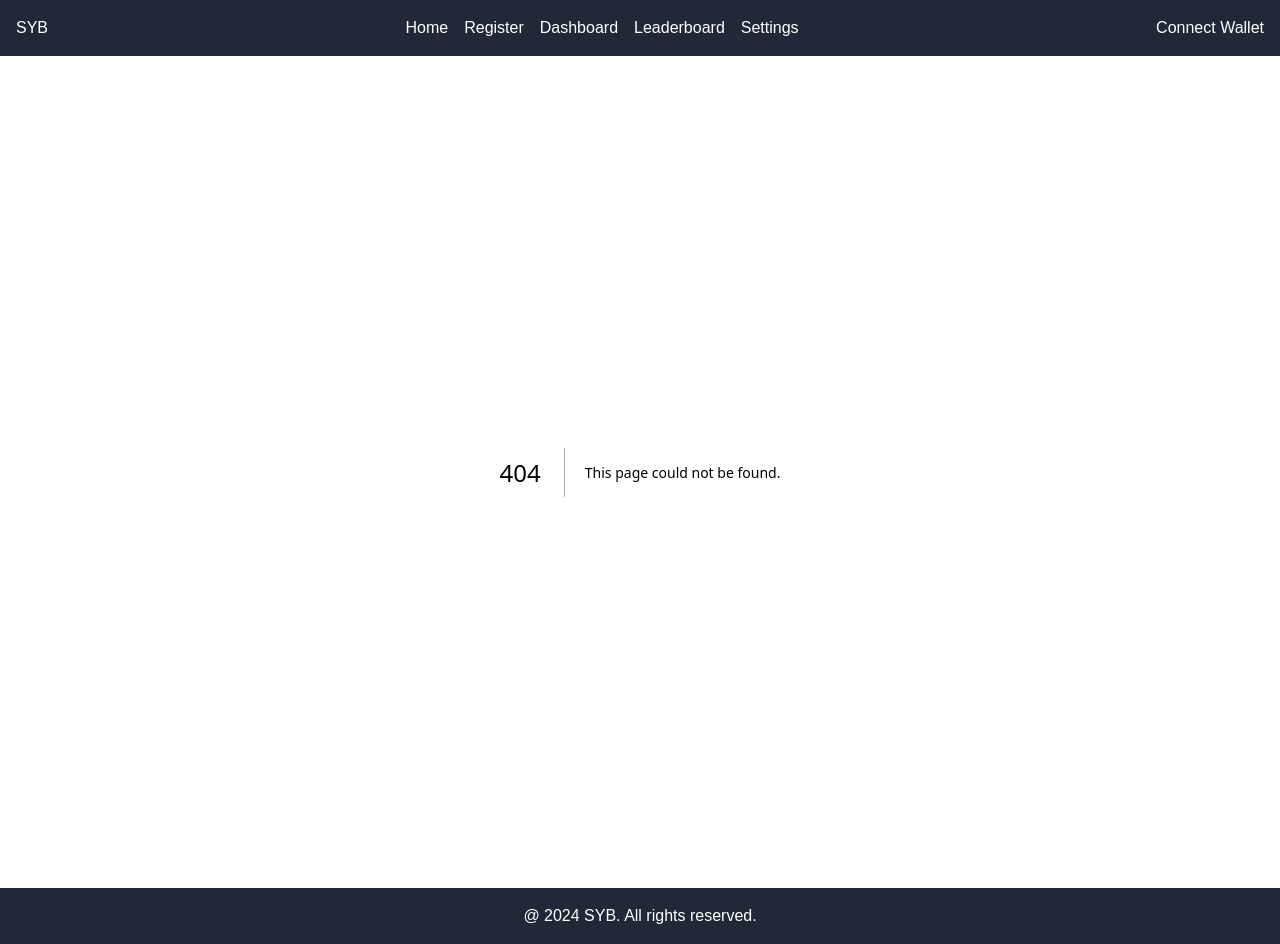
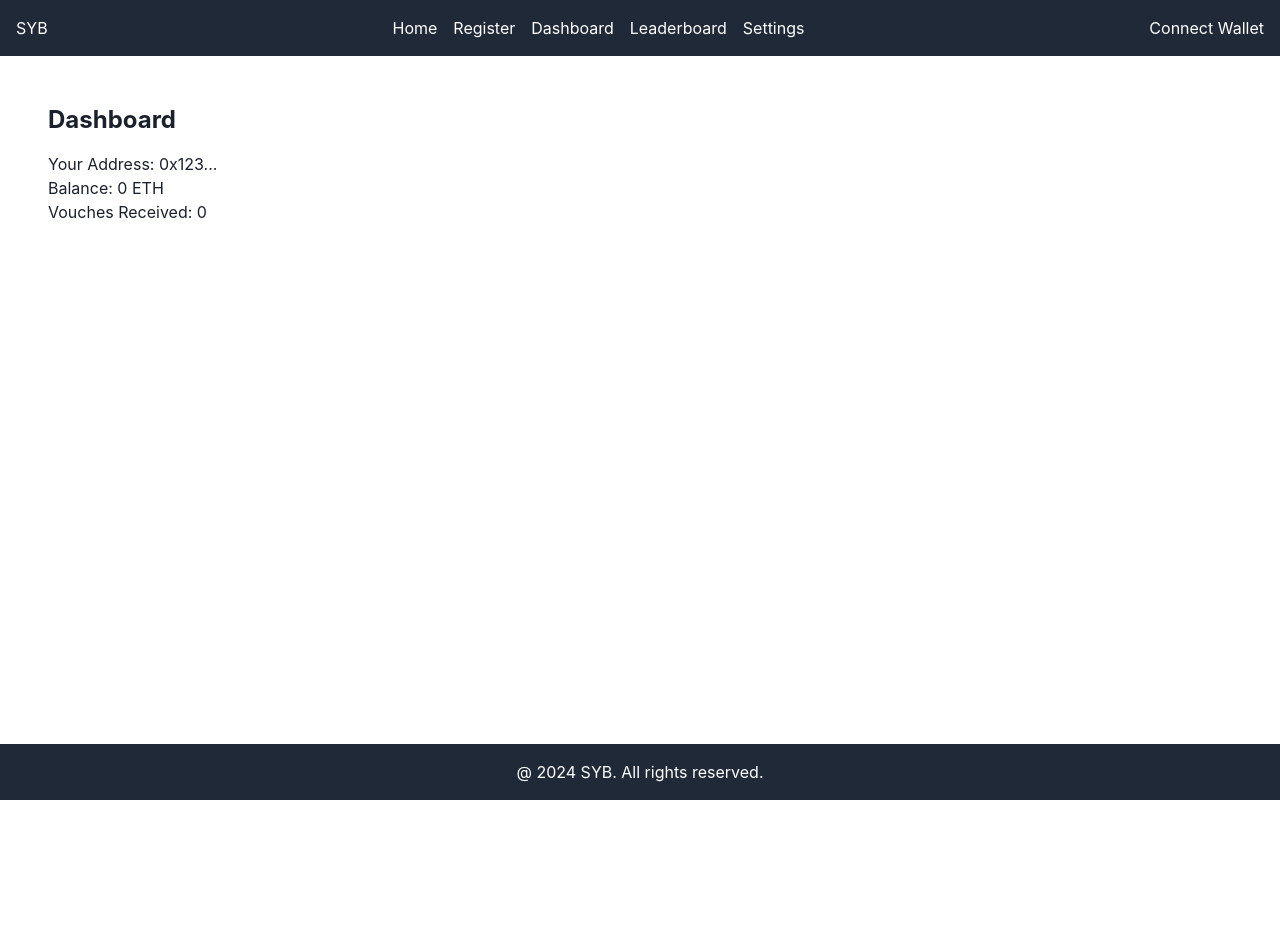
Before and after one commit to tokamak-network/tokamak-sybil-resistance, a Next.js app in the folder frontend/: page /dashboard in a window 1280 px wide. Before the commit this address had no page. After the commit the page ends 800 px from the top, so only its background shows below. Built offline with nearby package versions, Linux system fonts and the light colour scheme.

Commit message:
Init Chakra

```diff
--- a/frontend/app/components/Header.tsx
+++ b/frontend/app/components/Header.tsx
@@ -5,9 +5,9 @@ import Link from "next/link";
 
 const Header: React.FC = () => {
   return (
-    <header className="flex justify-between items-center p-4 bg-gray-800 text-white">
-      <div className="logo">SYB</div>
-      <nav className="flex space-x-4">
+    <header className="flex flex-col md:flex-row justify-between items-center p-4 bg-gray-800 text-white">
+      <div className="logo mb-4 md:mb-0">SYB</div>
+      <nav className="flex flex-col md:flex-row space-y-2 md:space-y-0 md:space-x-4 mb-4 md:mb-0">
         <Link href="/">Home</Link>
         <Link href="/registeer">Register</Link>
         <Link href="/dashboard">Dashboard</Link>
--- /dev/null
+++ b/frontend/app/dashboard/page.tsx
@@ -0,0 +1,14 @@
+import React from "react";
+
+const Dashboard: React.FC = () => (
+  <div className="p-8">
+    <h2 className="text-2xl font-bold">Dashboard</h2>
+    <div className="mt-4">
+      <div>Your Address: 0x123...</div>
+      <div>Balance: 0 ETH</div>
+      <div>Vouches Received: 0</div>
+    </div>
+  </div>
+);
+
+export default Dashboard;
--- a/frontend/app/layout.tsx
+++ b/frontend/app/layout.tsx
@@ -1,5 +1,6 @@
 import type { Metadata } from "next";
-import localFont from "next/font/local";
+import React from "react";
+import { ChakraProvider } from "@chakra-ui/react";
 import "./globals.css";
 import Header from "./components/Header";
 
@@ -16,6 +17,7 @@ export default function RootLayout({
   return (
     <html lang="en">
       <body className="flex flex-col min-h-screen">
+        <ChakraProvider>
           {/* Header */}
           <Header />
           {/* Main content area */}
@@ -24,6 +26,7 @@ export default function RootLayout({
           <footer className="bg-gray-800 text-white p-4 text-center">
             @ {`${new Date().getUTCFullYear()} SYB. All rights reserved.`}
           </footer>
+        </ChakraProvider>
       </body>
     </html>
   );
--- /dev/null
+++ b/frontend/app/leaderboard/page.tsx
@@ -0,0 +1,18 @@
+import React from "react";
+import { LeaderboardEntry } from "../utils/types";
+
+const LeaderboardPage: React.FC = () => {
+  const leaderboardData: LeaderboardEntry[] = [
+    { rank: 1, address: "0x123...", score: 95, balance: 5.0 },
+    { rank: 2, address: "0x456...", score: 90, balance: 4.5 },
+  ];
+
+  return (
+    <div className="p-8">
+      <h2 className="text-2xl font-bold mb-4">Leaderboard</h2>
+      <div className="overflow-x-auto"></div>
+    </div>
+  );
+};
+
+export default LeaderboardPage;
--- /dev/null
+++ b/frontend/app/utils/types/index.ts
@@ -0,0 +1,12 @@
+export interface LeaderboardEntry {
+  rank: number;
+  address: string;
+  score: number;
+  balance: number;
+}
+
+export interface WalletContextType {
+  address: string | null;
+  balance: string | null;
+  connectWallet: () => Promise<void>;
+}
```
Also changed, not shown: frontend/package.json (+9 -5 lines), frontend/app/register/page.tsx (added), frontend/app/settings/page.tsx (added), 1 other file (tests, documents, lock files or other folders). Lines whose indentation alone changed are shown as unchanged.
